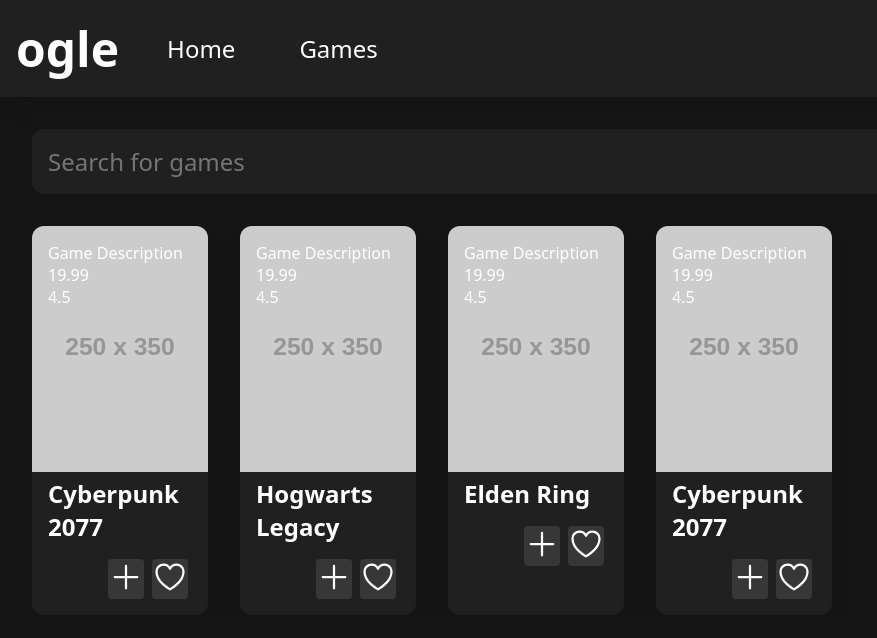
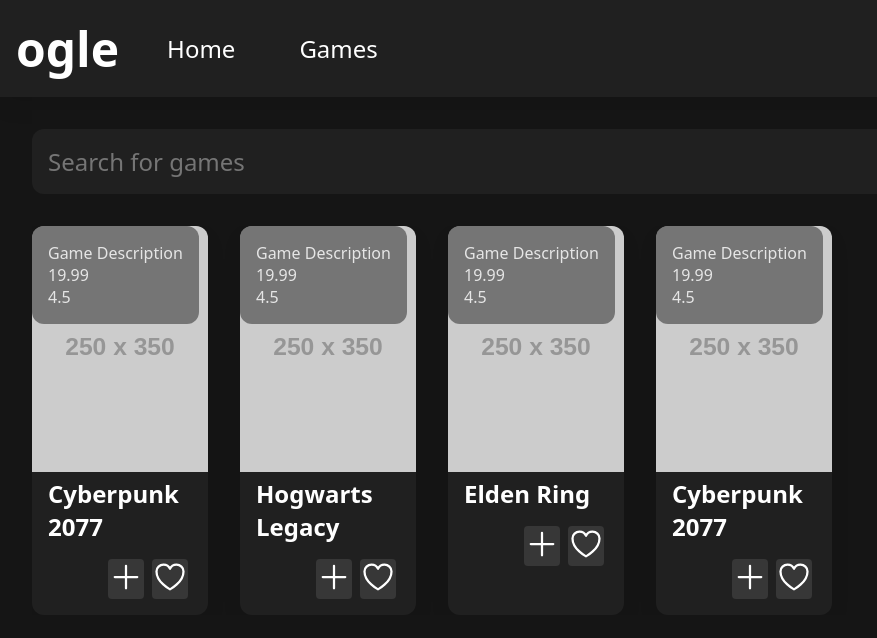
Before and after one commit to hydrarguru/ogle, a Vue app: page /games in a window 1280 px wide. Shown: the top 638 px of the page, without its empty margins (0-877 px from the left). Built offline with nearby package versions, Linux system fonts and the light colour scheme.

Commit message:
Update GameCard.vue props

```diff
--- a/src/components/GameCard.vue
+++ b/src/components/GameCard.vue
@@ -2,9 +2,10 @@
 import { PlusIcon, HeartIcon } from "@heroicons/vue/24/outline";
 import { RouterLink } from "vue-router";
 defineProps({
-    gameId: Number,
+    gameId: String,
     gameTitle: String,
     gameDescription: String,
+    gameReleaseDate: String,
     gameImage: String,
     gamePrice: String,
     gameRating: String,
@@ -39,9 +40,10 @@
     .card-hover-information {
         display: block;
         position: absolute;
-        background-color: var(--secondary-color), 0.5;
+        background-color: var(--secondary-color);
+        opacity: 0.5;
+        border-radius: 12px;
         padding: 1rem;
-        z-index: 1;
     }
 
     .card:hover + .card-hover-information {
```
